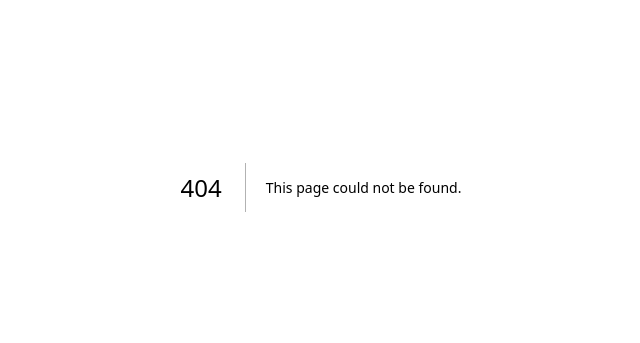
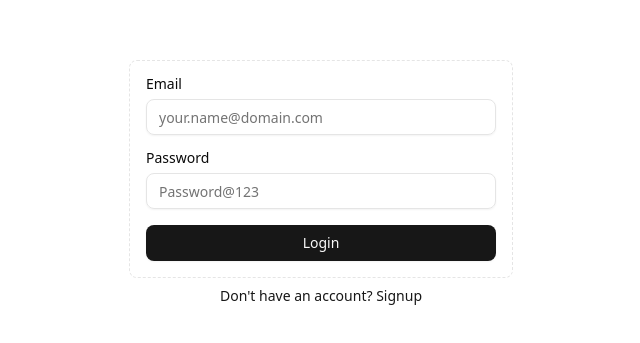
Before and after one commit to arsalanansariofficial/next-auth, a Next.js app: page /login in a window 1280 px wide. Before the commit this address had no page. Shown: the part 213-556 px from the top of the page, without its empty margins (319-959 px from the left). Built offline with nearby package versions, Linux system fonts and the light colour scheme.

Commit message:
Add login page

```diff
--- /dev/null
+++ b/app/login/page.tsx
@@ -0,0 +1,42 @@
+'use client';
+
+import Link from 'next/link';
+
+import { Label } from '@/components/ui/label';
+import { Input } from '@/components/ui/input';
+import { Button } from '@/components/ui/button';
+
+export default function Page() {
+  return (
+    <main className="row-start-2 grid place-items-center">
+      <section className="p-4">
+        <form className="min-w-sm space-y-4 rounded-md border border-dashed p-4">
+          <div className="space-y-2">
+            <Label htmlFor="email">Email</Label>
+            <Input
+              id="email"
+              name="email"
+              type="email"
+              placeholder="your.name@domain.com"
+            />
+          </div>
+          <div className="space-y-2">
+            <Label htmlFor="password">Password</Label>
+            <Input
+              id="password"
+              name="password"
+              type="password"
+              placeholder="Password@123"
+            />
+          </div>
+          <Button type="submit" className="w-full cursor-pointer">
+            Login
+          </Button>
+        </form>
+        <Button variant="link" className="mx-auto block p-0 text-center">
+          <Link href="/signup">Don&apos;t have an account? Signup</Link>
+        </Button>
+      </section>
+    </main>
+  );
+}
--- /dev/null
+++ b/components/ui/input.tsx
@@ -0,0 +1,17 @@
+import * as React from 'react';
+
+import { cn } from '@/lib/utils';
+
+export function Input(props: React.ComponentProps<'input'>) {
+  return (
+    <input
+      {...props}
+      type={props.type}
+      data-slot="input"
+      className={cn(
+        props.className,
+        'file:text-foreground placeholder:text-muted-foreground selection:bg-primary selection:text-primary-foreground dark:bg-input/30 border-input focus-visible:border-ring focus-visible:ring-ring/50 focus-visible:ring-[3px]aria-invalid:ring-destructive/20 dark:aria-invalid:ring-destructive/40 aria-invalid:border-destructive flex h-9 w-full min-w-0 rounded-md border bg-transparent px-3 py-1 text-base shadow-xs transition-[color,box-shadow] outline-none file:inline-flex file:h-7 file:border-0 file:bg-transparent file:text-sm file:font-medium disabled:pointer-events-none disabled:cursor-not-allowed disabled:opacity-50 md:text-sm'
+      )}
+    />
+  );
+}
--- /dev/null
+++ b/components/ui/label.tsx
@@ -0,0 +1,19 @@
+'use client';
+
+import * as React from 'react';
+import * as LabelPrimitive from '@radix-ui/react-label';
+
+import { cn } from '@/lib/utils';
+
+export function Label(props: React.ComponentProps<typeof LabelPrimitive.Root>) {
+  return (
+    <LabelPrimitive.Root
+      {...props}
+      data-slot="label"
+      className={cn(
+        props.className,
+        'flex items-center gap-2 text-sm leading-none font-medium select-none group-data-[disabled=true]:pointer-events-none group-data-[disabled=true]:opacity-50 peer-disabled:cursor-not-allowed peer-disabled:opacity-50'
+      )}
+    />
+  );
+}
--- a/package.json
+++ b/package.json
@@ -12,6 +12,7 @@
     "start": "next start"
   },
   "dependencies": {
+    "@radix-ui/react-label": "^2.1.7",
     "@radix-ui/react-slot": "^1.2.3",
     "class-variance-authority": "^0.7.1",
     "clsx": "^2.1.1",
```
Also changed, not shown: 1 other file (tests, documents, lock files or other folders).
